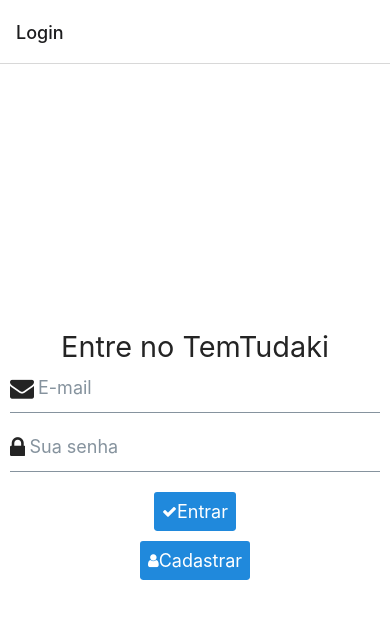
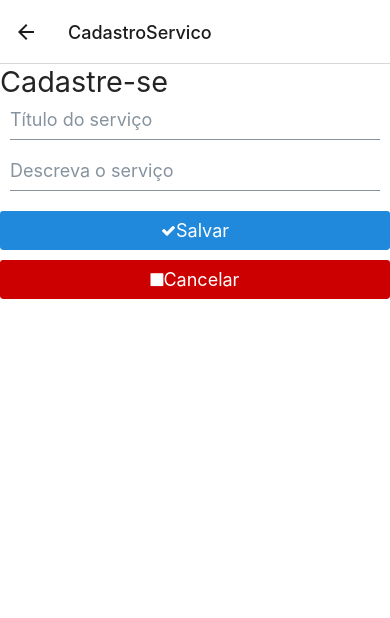
Before and after one commit to angelicafranca94/ReactNative-NestJS, a React Native app in the folder app-temtudaki/: screen /CadastroServico in a window 390 px wide. Shown: the top 618 px of the page. Built offline with nearby package versions, Linux system fonts and the light colour scheme; no server answers.

Commit message:
Feito o cadastro de serviço e o refresh do token pelo front-end

```diff
--- a/app-temtudaki/App.js
+++ b/app-temtudaki/App.js
@@ -1,14 +1,15 @@
 import React, { useState } from 'react';
-import { StyleSheet, View } from 'react-native';
-import { Button, Input, Text } from 'react-native-elements';
-import Icon from 'react-native-vector-icons/FontAwesome';
-import styles from './style/MainStyle';
 import { createStackNavigator } from '@react-navigation/stack';
 import { NavigationContainer } from '@react-navigation/native';
 import Login from './screens/Login';
 import Principal from './screens/Principal';
 import 'react-native-gesture-handler';
 import Cadastro from './screens/Cadastro';
+import CadastroProduto from './screens/CadastroProduto';
+import CadastroServico from './screens/CadastroServico';
+import axios from 'axios';
+import AsyncStorage from "@react-native-async-storage/async-storage"
+import Config from './util/Config';
 
 
 const Stack = createStackNavigator();
@@ -19,12 +20,38 @@
       <Stack.Screen name="Login" component={Login} />
       <Stack.Screen name="Principal" component={Principal} />
       <Stack.Screen name="Cadastro" component={Cadastro} />
+      <Stack.Screen name="CadastroProduto" component={CadastroProduto} />
+      <Stack.Screen name="CadastroServico" component={CadastroServico} />
     </Stack.Navigator>
   );
 }
 
+function defineInterceptor(){
+  axios.interceptors.response.use(response => {
+    return response
+  }, err => {
+    return new Promise((resolve, reject) => {
+      const originalReq = err.config
+      if(err.response.status == 401 && err.config && !err.config._retry){
+        originalReq._retry = true
+        AsyncStorage.getItem("TOKEN").then((token)=> {
+          let res = axios.put(`${Config.API_URL}token/refresh`, {oldToken: token})
+          .then((res) => {
+            AsyncStorage.setItem("TOKEN", res.data.access_token)
+            originalReq.headers["Authorization"] = `Bearer ${res.data.access_token}`
+            return axios(originalReq)
+          })
+          resolve(res)
+        })
+      }else{
+        reject(err)
+      }
+    })
+  })
+}
 
 export default function App() {
+  defineInterceptor()
   return (
     <NavigationContainer>
       <MyStack />
--- a/app-temtudaki/screens/Cadastrar.js
+++ b/app-temtudaki/screens/Cadastrar.js
@@ -1,10 +1,47 @@
+import { NavigationContainer } from '@react-navigation/native';
 import * as React from 'react';
 import { Text, View } from 'react-native';
+import { Button } from 'react-native-elements';
+import Icon  from 'react-native-vector-icons/FontAwesome';
+import styles from '../style/MainStyle';
 
-export default function Cadastrar() {
+export default function Cadastrar({navigation}) {
+
+    function cadastrarServico(){
+      navigation.navigate("CadastroServico")
+    }
+
+    function cadastrarProduto(){
+      navigation.navigate("CadastroProduto")
+    }
+
     return (
       <View style={{ flex: 1, justifyContent: 'center', alignItems: 'center' }}>
-        <Text>Cadastro</Text>
+        <Text>O que você quer cadastrar?</Text>
+        <Button
+              icon={
+                <Icon
+                  name="child"
+                  size={15}
+                  color="white"
+                />
+              }
+              title="Cadastrar serviço"
+              buttonStyle={styles.button}
+              onPress={() => cadastrarServico()}
+            />
+             <Button
+              icon={
+                <Icon
+                  name="shopping-bag"
+                  size={15}
+                  color="white"
+                />
+              }
+              title="Cadastrar produto"
+              buttonStyle={styles.button}
+              onPress={() => cadastrarProduto()}
+            />
       </View>
     );
   }
--- /dev/null
+++ b/app-temtudaki/screens/CadastroProduto.js
@@ -0,0 +1,10 @@
+import * as React from 'react';
+import { Text, View } from 'react-native';
+
+export default function CadastroProduto() {
+    return (
+      <View style={{ flex: 1, justifyContent: 'center', alignItems: 'center' }}>
+        <Text>Cadastro Produto</Text>
+      </View>
+    );
+  }
--- /dev/null
+++ b/app-temtudaki/screens/CadastroServico.js
@@ -0,0 +1,132 @@
+import React, { useState } from 'react';
+import { Alert, KeyboardAvoidingView, Platform, ScrollView, StyleSheet, View } from 'react-native';
+import { Button, CheckBox, Input, Text } from 'react-native-elements';
+import { TextInputMask } from 'react-native-masked-text';
+import Icon from 'react-native-vector-icons/FontAwesome';
+import CustomDialog from '../components/CustomDialog';
+import servicoService from '../services/ServicoService';
+import usuarioService from '../services/UsuarioService';
+import styles from '../style/MainStyle';
+
+export default function CadastroServico() {
+
+  const [titulo, setTitulo] = useState(null)
+  const [descricao, setDescricao] = useState(null)
+  const [errorTitulo, setErrorTitulo] = useState(null)
+  const [errorDescricao, setErrorDescricao] = useState(null)
+  const [isLoading, setLoading] = useState(false)
+
+  const validar = () => {
+    let error = false
+    setErrorTitulo(null)
+    setErrorDescricao(null)
+
+    if (titulo == null){
+      setErrorTitulo("Preencha o titulo")
+      error = true
+    }
+    if (descricao == null){
+      setErrorDescricao("Preencha a descrição")
+      error = true
+    }
+
+    return !error
+  }
+
+  const salvar = () => {
+    if (validar()){
+      setLoading(true)
+
+      let data = {
+        titulo: titulo,
+        descricao: descricao
+      }
+
+      servicoService.cadastrar(data)
+      .then((response) => {
+        setLoading(false)
+        // const titulo = (response.data.status) ? "Sucesso!" : "Erro!"
+        // showDialog(titulo, response.data.message, "SUCESSO")
+        Alert.alert(response.data.message)
+        setTitulo(null)
+        setDescricao(null)
+      })
+      .catch((error) => {
+        debugger;
+        setLoading(false)
+       // console.log(JSON.stringify(error));
+       // showDialog("Erro","Houve um erro inesperado", "ERRO")
+        Alert.alert("Erro", "Houve um erro inesperado")
+      })
+    }
+  }
+
+
+
+    return (
+      <KeyboardAvoidingView
+        behavior={Platform.OS == 'ios' ? 'padding' : null}
+        style={[styles.container]}
+        keyboardVerticalOffset={80}>
+
+        <ScrollView style={{width: "100%"}}>
+
+          <Text h3>Cadastre-se</Text>
+
+          <Input
+            placeholder="Título do serviço"
+            onChangeText={value => {
+              setTitulo(value)
+              setErrorTitulo(null)
+            }}
+            errorMessage={errorTitulo}
+          />
+
+          <Input
+            placeholder="Descreva o serviço"
+            onChangeText={value => {
+              setDescricao(value)
+              setErrorDescricao(null)
+            }}
+            errorMessage={errorDescricao}
+          />
+
+
+
+          { isLoading &&
+            <Text>Carregando...</Text>
+          }
+
+          { !isLoading &&
+          <>
+          <Button
+            icon={
+              <Icon
+                name="check"
+                size={15}
+                color="white"
+              />
+            }
+            title="Salvar"
+            buttonStyle={styles.button}
+            onPress={() => salvar()}
+          />
+          <Button
+          icon={
+            <Icon
+              name="stop"
+              size={15}
+              color="white"
+            />
+          }
+          title="Cancelar"
+          buttonStyle={[styles.button, styles.cancelButton]}
+          onPress={() => cancelar()}
+        />
+        </>
+          }
+        </ScrollView>
+
+      </KeyboardAvoidingView>
+    );
+}
--- /dev/null
+++ b/app-temtudaki/services/ServicoService.js
@@ -0,0 +1,29 @@
+import AsyncStorage from "@react-native-async-storage/async-storage"
+import axios from "axios"
+import Config from "../util/Config"
+
+class ServicoService{
+
+    async cadastrar(data){
+
+        let token = await AsyncStorage.getItem("TOKEN")
+        return axios({
+
+            url: Config.API_URL + "servico/cadastrar",
+            method: "POST",
+            timeout: Config.TIMEOUT_REQUEST,
+            data: data,
+            headers: {
+                Accept: 'application/json',
+                Authorization: 'Bearer ' + token
+            }
+        }).then((response) => {
+            return Promise.resolve(response)
+        }).catch((error) => {
+            return Promise.reject(error)
+        })
+    }
+}
+
+const servicoService = new ServicoService()
+export default servicoService
--- a/app-temtudaki/style/MainStyle.js
+++ b/app-temtudaki/style/MainStyle.js
@@ -1,5 +1,11 @@
 import { StyleSheet } from 'react-native';
 const styles = StyleSheet.create({
+  button: {
+    marginTop: 10
+  },
+  cancelButton: {
+    backgroundColor: "#c00"
+  },
     container: {
       flex: 1,
       backgroundColor: '#fff',
```
